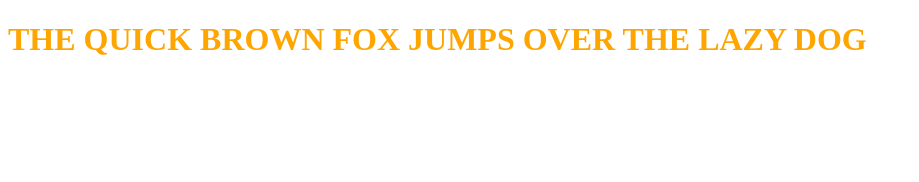
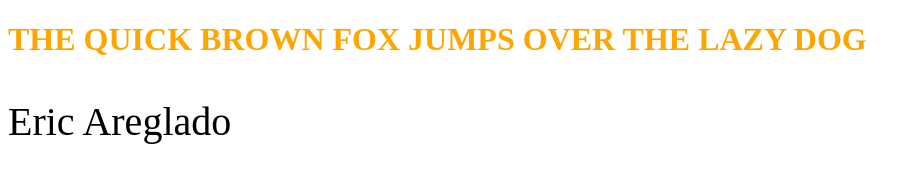
Before and after one commit to doodz214/eric, a plain HTML site: page index.html in a window 1280 px wide. Shown: the whole page, without its empty margins (0-919 px from the left). Drawn offline with Linux system fonts and the light colour scheme.

Commit message:
change font size

```diff
--- a/index.html
+++ b/index.html
@@ -6,5 +6,7 @@
 </head>
 <body>
 		<h1>THE QUICK BROWN FOX JUMPS OVER THE LAZY DOG</h1>
+		<p>Eric Areglado</p>
+
 </body>
 </html>
--- a/style.css
+++ b/style.css
@@ -2,3 +2,6 @@ h1 {
 
 	color: orange;
 }
+p {
+	font-size: 40px;
+}
```
